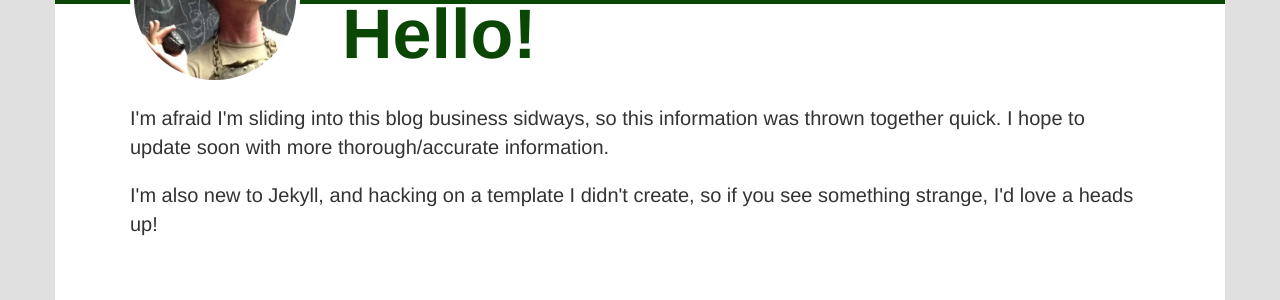
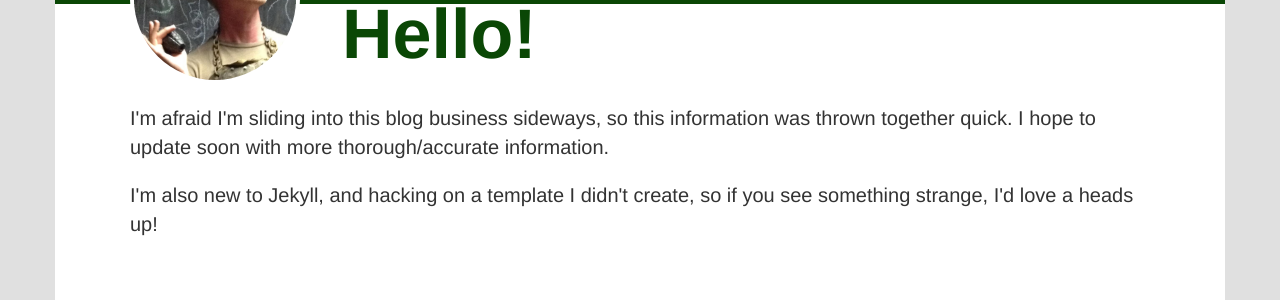
Before and after one commit to twainj/twainj.github.io, a Jekyll site: the page built from about/index.html, in a window 1280 px wide. Shown: the part 341-641 px from the top of the page. Built offline with Jekyll 4.4.1, drawn with Linux system fonts in a browser that asks for light colours; Markdown is read by kramdown in place of the engine named in the settings.

Commit message:
Small layout change and typo fix

```diff
--- a/_sass/layout/_header.scss
+++ b/_sass/layout/_header.scss
@@ -9,7 +9,7 @@
 
     h1 {
         margin-top: 0;
-        margin-bottom: 35px;
+        margin-bottom: 30px;
         font: normal small-caps bold 8rem/7.5rem "verdana",helvetica, sans-serif;
         letter-spacing: -0.5rem;
         margin-left: -2rem;
--- a/about/index.html
+++ b/about/index.html
@@ -12,7 +12,7 @@
 
     <section id="intro">
         <h2>Hello!</h2>
-        <p>I'm afraid I'm sliding into this blog business sidways, so this information was thrown together quick. I hope to update soon with more thorough/accurate information.</p>
+        <p>I'm afraid I'm sliding into this blog business sideways, so this information was thrown together quick. I hope to update soon with more thorough/accurate information.</p>
 		<p>I'm also new to Jekyll, and hacking on a template I didn't create, so if you see something strange, I'd love a heads up!</p>
     </section>
 
```
